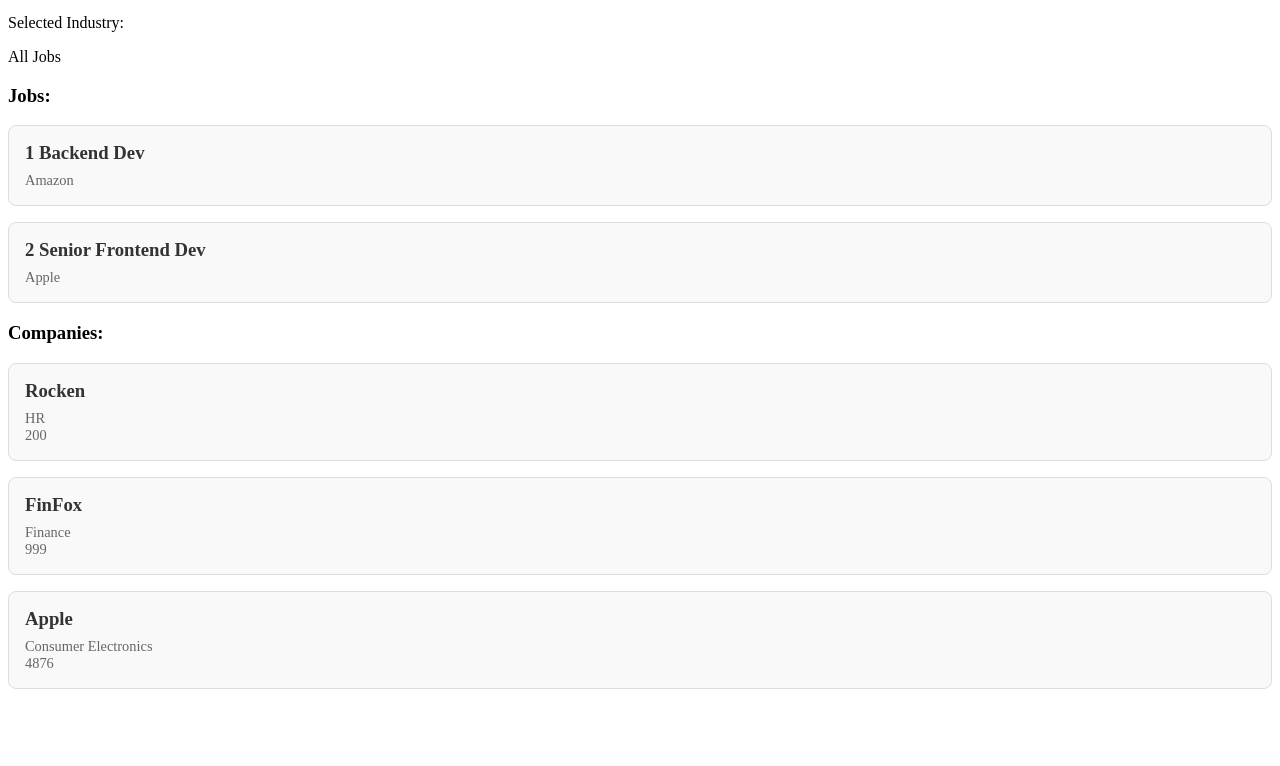
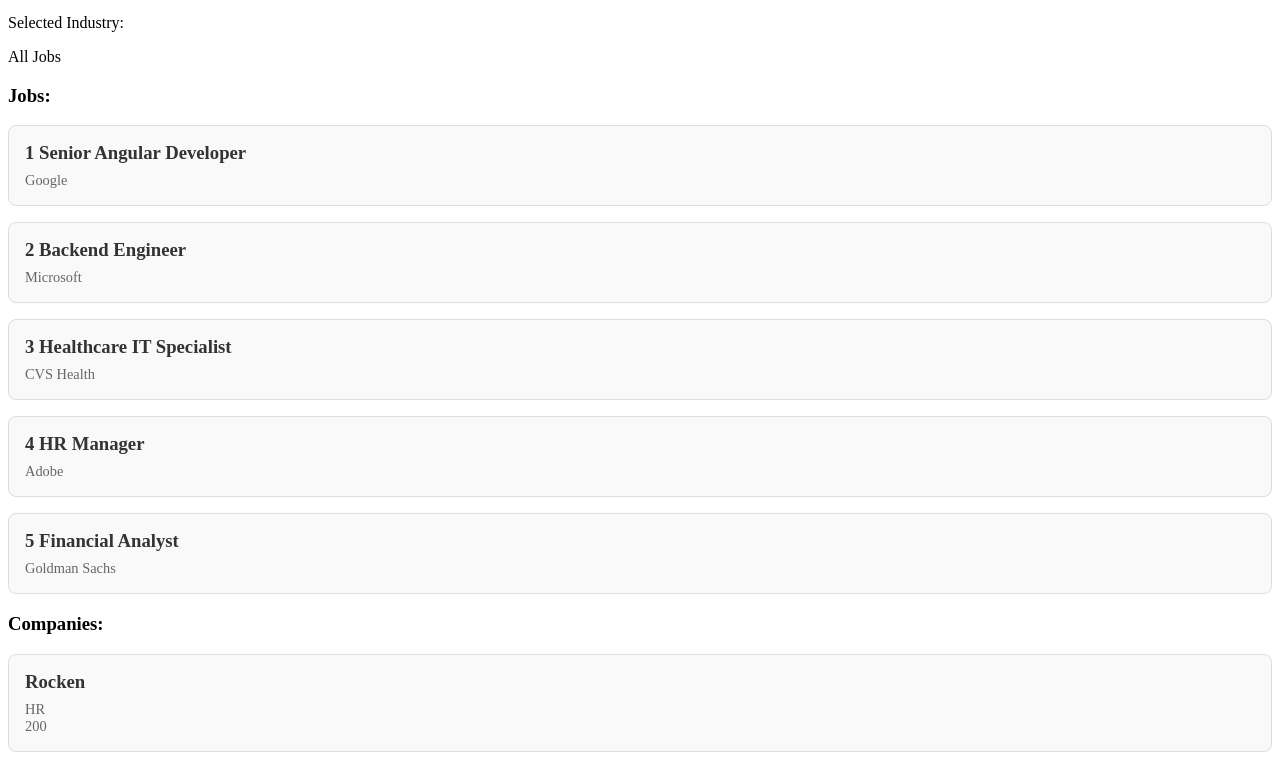
Before and after one commit to khanlifts/job-board, an Angular app: page / in a window 1280 px wide. Shown: the part 529-1295 px from the top of the page. Before the commit the page ends 1234 px from the top, so only its background shows below. Built offline with nearby package versions, Linux system fonts and the light colour scheme.

Commit message:
phase 2 module 5: Implement form submission handler

```diff
--- a/src/app/app.html
+++ b/src/app/app.html
@@ -12,7 +12,7 @@
   All Jobs
 }
 
-<app-job-posting-form></app-job-posting-form>
+<app-job-posting-form (jobSubmitted)="onJobSubmitted($event)"></app-job-posting-form>
 
 <job-stats
   [selectedIndustry]="selectedIndustry()"
--- a/src/app/app.ts
+++ b/src/app/app.ts
@@ -4,6 +4,7 @@
 import {JobSearchInput} from './components/job-search-input/job-search-input';
 import {JobStats} from './components/job-stats/job-stats';
 import {JobPostingForm} from './components/job-posting-form/job-posting-form';
+import {Industry, Job} from '../utils/ts-utils';
 
 @Component({
   selector: 'app-root',
@@ -26,6 +27,12 @@
     this.searchTerm.set(searchString);
   }
 
+  onJobSubmitted(job: Job) {
+    this.jobs.update(currentJobs => {
+      return [job, ...currentJobs]
+    })
+  }
+
   filteredJobs = computed(() => {
     const searchTerm = this.searchTerm().toLowerCase();
     return this.jobs().filter(job => job.title.toLowerCase().includes(searchTerm));
@@ -39,10 +46,44 @@
     return this.jobResultString() + ' in your search';
   })
 
-  jobs = signal([
-    {title: 'Backend Dev', company: 'Amazon'},
-    {title: 'Senior Frontend Dev', company: 'Apple'}
-  ])
+
+  jobs = signal<Job[]>([
+    {
+      title: 'Senior Angular Developer',
+      company: 'Google',
+      industry: Industry.Technology,
+      description: 'We are looking for an experienced Angular developer to join our team',
+      salary: 150000
+    },
+    {
+      title: 'Backend Engineer',
+      company: 'Microsoft',
+      industry: Industry.Technology,
+      description: 'Build scalable backend systems with Node.js and TypeScript',
+      salary: 140000
+    },
+    {
+      title: 'Healthcare IT Specialist',
+      company: 'CVS Health',
+      industry: Industry.Medicine,
+      description: 'Support and maintain critical healthcare information systems',
+      salary: 90000
+    },
+    {
+      title: 'HR Manager',
+      company: 'Adobe',
+      industry: Industry.HR,
+      description: 'Lead HR initiatives and build high-performing teams',
+      salary: 120000
+    },
+    {
+      title: 'Financial Analyst',
+      company: 'Goldman Sachs',
+      industry: Industry.Finance,
+      description: 'Analyze financial data and provide strategic insights',
+      salary: 130000
+    }
+  ]);
 
   companies = signal([
     {companyName: 'Rocken', industry: 'HR', employeeCount: 200},
--- a/src/app/components/job-posting-form/job-posting-form.ts
+++ b/src/app/components/job-posting-form/job-posting-form.ts
@@ -1,7 +1,7 @@
 import {Component, output} from '@angular/core';
 import {FormControl, FormGroup, ReactiveFormsModule, Validators} from '@angular/forms';
 import {JsonPipe} from '@angular/common';
-import {Industry} from '../../../utils/ts-utils';
+import {Industry, Job} from '../../../utils/ts-utils';
 
 @Component({
   selector: 'app-job-posting-form',
@@ -13,13 +13,7 @@
 export class JobPostingForm {
   industries = Object.values(Industry);
 
-  jobSubmitted = output<{
-    title: string;
-    company: string;
-    industry: Industry;
-    description: string;
-    salary: number | null;
-  }>();
+  jobSubmitted = output<Job>();
 
   jobPostingForm = new FormGroup({
     title: new FormControl<string>('', { validators: Validators.required, nonNullable: true }),
--- a/src/utils/ts-utils.ts
+++ b/src/utils/ts-utils.ts
@@ -1,6 +1,9 @@
 export interface Job {
   title: string;
   company: string;
+  industry: Industry;
+  description: string;
+  salary: number | null;
 }
 
 export enum Industry {
```
